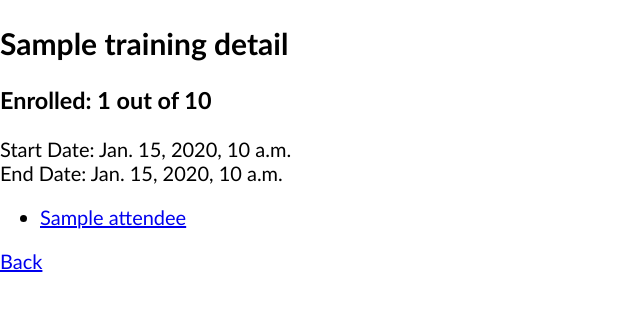
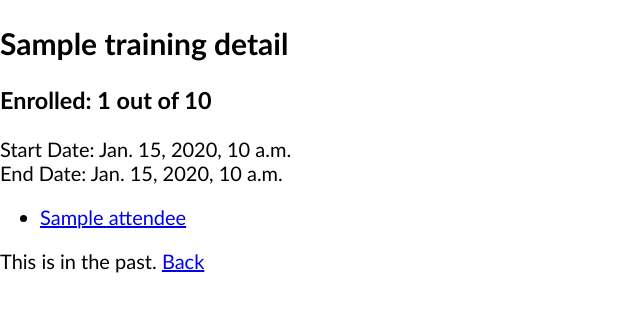
Before and after one commit to nss-cohort-36/bangazon-workforce-mgt-imagination-station, a Django app: template hrapp/templates/training_programs/training_programs_detail.html in a window 1280 px wide. Shown: the part 44-356 px from the top of the page, without its empty margins (0-640 px from the left). Run offline with Django 3.2, Linux system fonts and the light colour scheme; the template is opened without the code that fills it: most values are stand-ins (such as "Sample title", 1, 10 or a date in 2020); parts of the project's set-up code (start-up, migrations or seed data) failed here and were passed over.

Commit message:
working on bool in details

```diff
--- a/hrapp/templates/training_programs/training_programs_detail.html
+++ b/hrapp/templates/training_programs/training_programs_detail.html
@@ -19,6 +19,11 @@
             <li>No participants.</li>
           {% endif %}
         </ul>
+        {% if traing_details.is_future %}
+        This is in the future.
+        {% else %}
+        This is in the past.
+        {% endif %}
         <a href="{% url 'hrapp:training_program_list' %}">Back</a>
     </section>
 
--- a/hrapp/views/__init__.py
+++ b/hrapp/views/__init__.py
@@ -12,3 +12,4 @@ from .departments.department_form import department_form
 from .computers.computer_list import computer_list
 from .computers.computer_form import computer_form
 from .computers.computer_details import computer_details
+from .training_programs.training_program_list import is_future_training
--- a/hrapp/views/training_programs/training_program_details.py
+++ b/hrapp/views/training_programs/training_program_details.py
@@ -4,6 +4,7 @@ from django.shortcuts import render, redirect
 from django.contrib.auth.decorators import login_required
 from hrapp.models import TrainingProgram
 from ..connection import Connection
+from .training_program_list import is_future_training
 
 
 def get_training_program_details(training_program_id):
@@ -49,6 +50,8 @@ def training_program_details(request, training_program_id):
                 employee_training.start_date = row['start_date']
                 employee_training.end_date = row['end_date']
                 employee_training.capacity = row['capacity']
+                employee_training.is_future = is_future_training(employee_training.start_date)
+
                 employee_training.attendees = []
                 if row['employee_id']:
                     employee_training.attendees.append((row['employee_id'],
```
